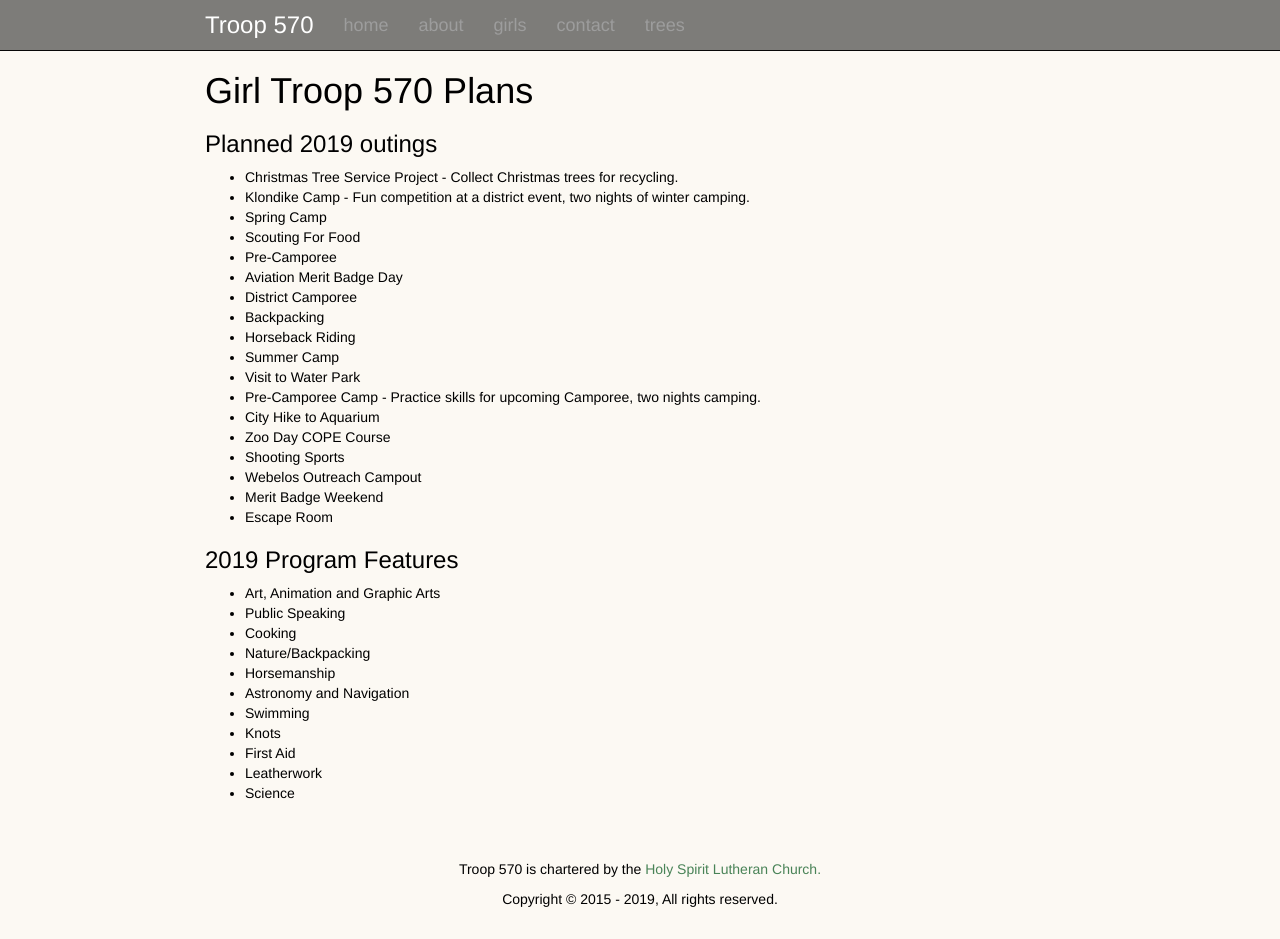
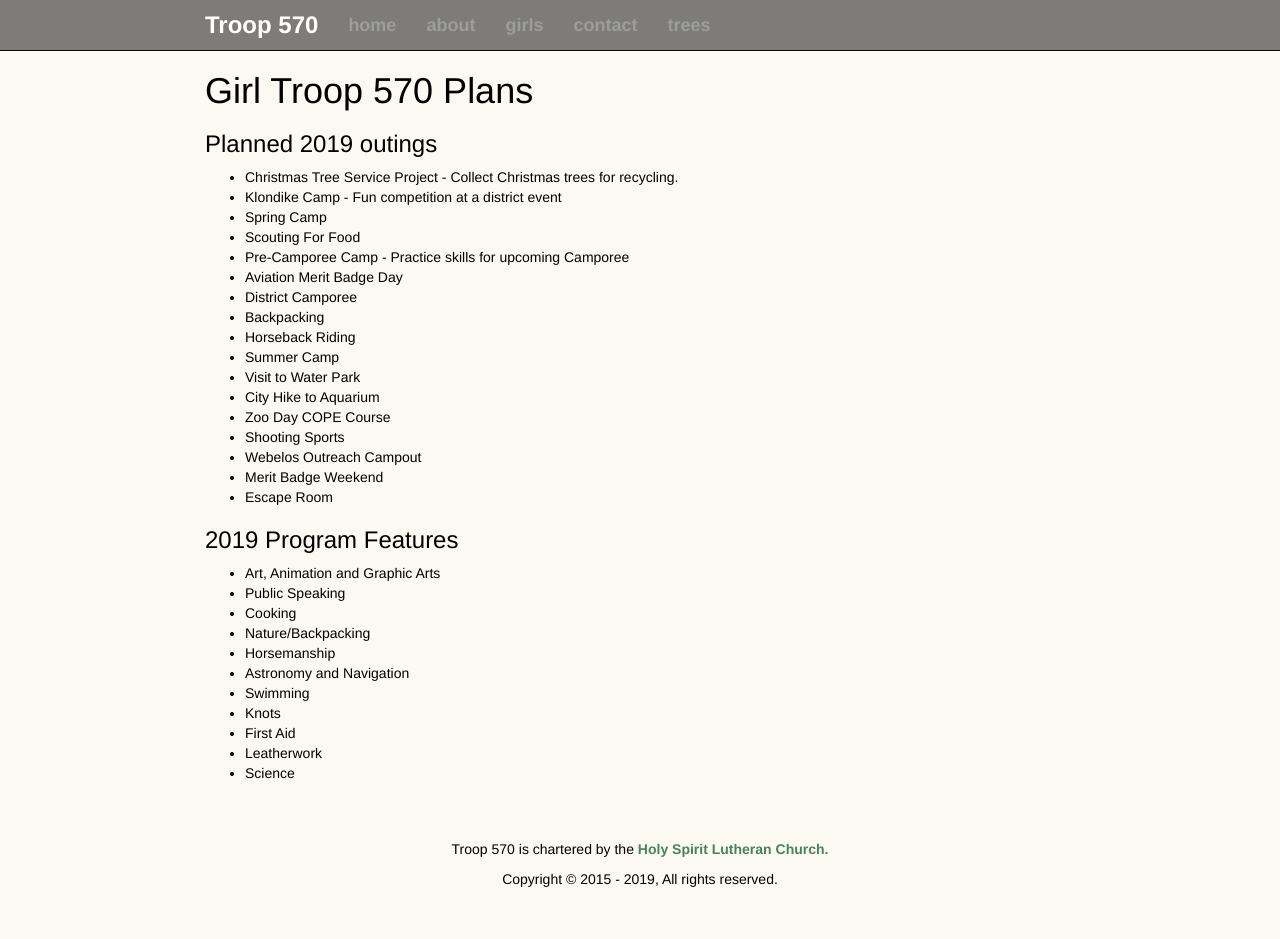
Before and after one commit to troop570/troop570.github.io, a Jekyll site: the page built from outings/girls.md, in a window 1280 px wide. Built offline with Jekyll 4.4.1, drawn with Linux system fonts in a browser that asks for light colours; nearby versions of some CDN libraries.

Commit message:
Girl Troop outings fixes

```diff
--- a/css/app.scss
+++ b/css/app.scss
@@ -53,6 +53,7 @@ $anchorHoverColor: hsl(134, 28%, 22%);
 
 a {
   color: $anchorColor;
+  font-weight: 700;
 }
 a:hover {
   color: $anchorHoverColor;
--- a/outings/girls.md
+++ b/outings/girls.md
@@ -7,17 +7,16 @@ description: A list of planned Girl Troop outings
 ### Planned 2019 outings ###
 
 - Christmas Tree Service Project - Collect Christmas trees for recycling.
-- Klondike Camp - Fun competition at a district event, two nights of winter camping.
+- Klondike Camp - Fun competition at a district event
 - Spring Camp
 - Scouting For Food
-- Pre-Camporee
+- Pre-Camporee Camp - Practice skills for upcoming Camporee
 - Aviation Merit Badge Day
 - District Camporee
 - Backpacking
 - Horseback Riding
 - Summer Camp
 - Visit to Water Park
-- Pre-Camporee Camp - Practice skills for upcoming Camporee, two nights camping.
 - City Hike to Aquarium
 - Zoo Day COPE Course
 - Shooting Sports
```
Also changed, not shown: _aboutItems/item-03.md (+4 -2 lines).
